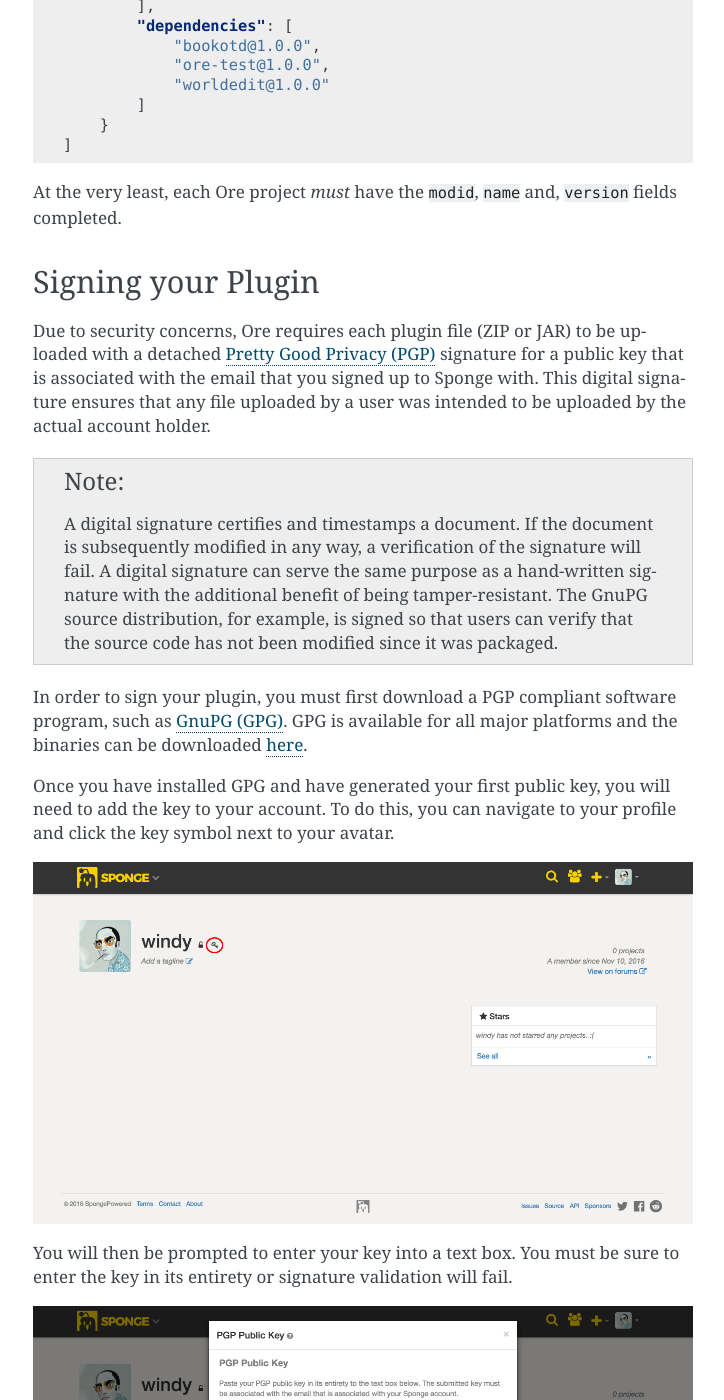
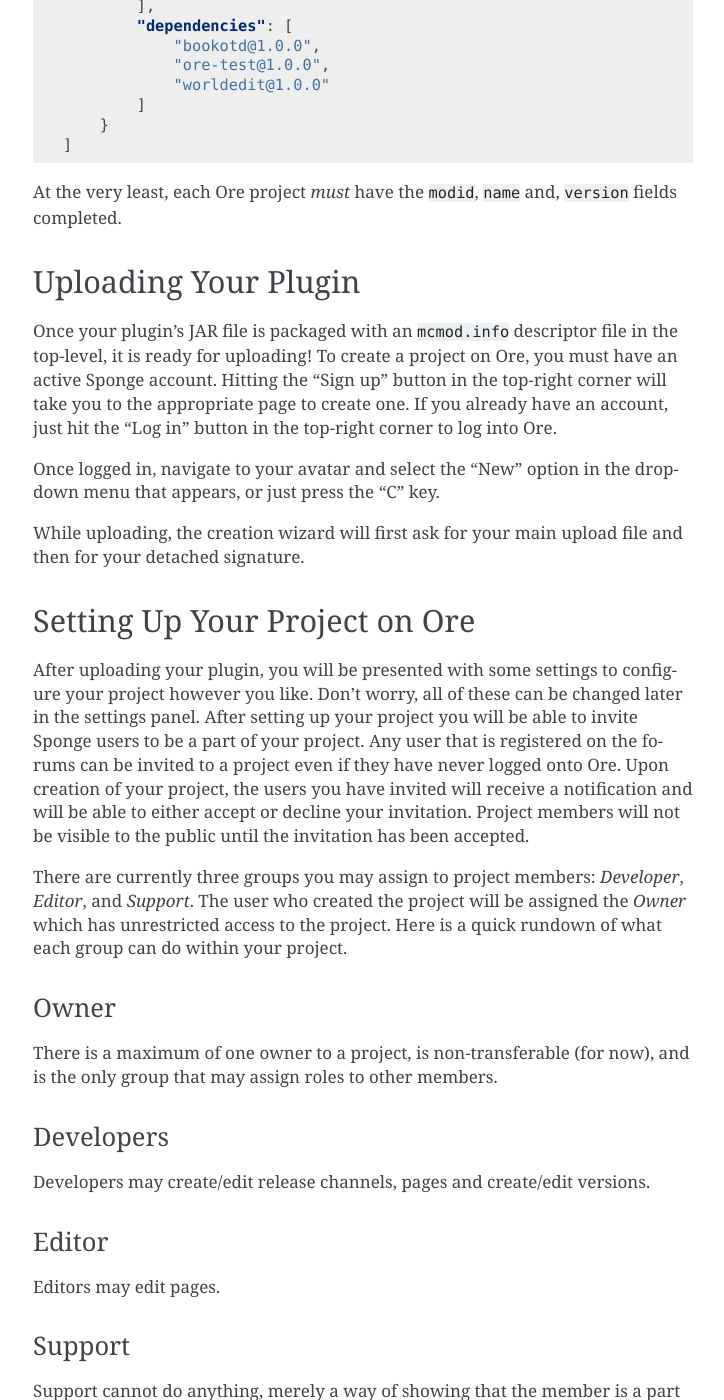
Before and after one commit to SpongePowered/SpongeDocs, a Sphinx documentation site: the page built from source/ore/publish.rst, in a window 1280 px wide and 1400 px high, scrolled down 934 px. Shown: the whole window, without its empty margins (387-1111 px from the left). Built offline with Sphinx 7.4.7, drawn with Linux system fonts in a browser that asks for light colours; pages that are not in the unit, such as notebooks, are missing from menus; some of the changed text lies outside the part shown.

Commit message:
Remove plugin PGP signing
Resolves #823

```diff
--- a/source/ore/publish.rst
+++ b/source/ore/publish.rst
@@ -49,61 +49,12 @@
 
 At the very least, each Ore project *must* have the ``modid``, ``name`` and, ``version`` fields completed.
 
-Signing your Plugin
-~~~~~~~~~~~~~~~~~~~
-
-Due to security concerns, Ore requires each plugin file (ZIP or JAR) to be uploaded with a detached
-`Pretty Good Privacy (PGP) <https://en.wikipedia.org/wiki/Pretty_Good_Privacy>`__ signature for a public key that is
-associated with the email that you signed up to Sponge with. This digital signature ensures that any file uploaded by a
-user was intended to be uploaded by the actual account holder.
-
-.. note::
-
-    A digital signature certifies and timestamps a document. If the document is subsequently modified in any way, a
-    verification of the signature will fail. A digital signature can serve the same purpose as a hand-written signature
-    with the additional benefit of being tamper-resistant. The GnuPG source distribution, for example, is signed so
-    that users can verify that the source code has not been modified since it was packaged.
-
-In order to sign your plugin, you must first download a PGP compliant software program, such as
-`GnuPG (GPG) <https://www.gnupg.org/>`__. GPG is available for all major platforms and the binaries can be downloaded
-`here <https://www.gnupg.org/download/index.html#sec-1-2>`__.
-
-Once you have installed GPG and have generated your first public key, you will need to add the key to your account.
-To do this, you can navigate to your profile and click the key symbol next to your avatar.
-
-.. image:: /images/ore/help_1.png
-    :align: center
-    :alt: PGP public key 1
-
-You will then be prompted to enter your key into a text box. You must be sure to enter the key in its entirety or
-signature validation will fail.
-
-.. image:: /images/ore/help_2.png
-    :align: center
-    :alt: PGP public key 2
-
-Finally, you must sign your built plugin with your *private* key of the public key you uploaded. You only need to sign
-the file that you are uploading: for instance, if you are uploading a ZIP with your plugin JAR included, only the ZIP
-needs to (and should only be) signed. The easiest way to sign the file you intend to upload is with the following GPG
-command.
-
-.. code-block:: bash
-
-    gpg --output myplugin-1.0.0.jar.sig --detach-sig myplugin-1.0.0.jar
-
-.. note::
-
-    If you're using a build manager such as Gradle or Maven, there are plugins you can apply to your build script that
-    can sign built artifacts and automate this laborious process for you. For more information, please refer to
-    `Gradle's documentation <https://docs.gradle.org/current/userguide/signing_plugin.html>`__ or
-    `Maven's documentation <https://maven.apache.org/plugins/maven-gpg-plugin/>`__.
-
 Uploading Your Plugin
 ~~~~~~~~~~~~~~~~~~~~~
 
-Once your plugin's JAR file is packaged with an ``mcmod.info`` descriptor file in the top-level and signed with your
-PGP private key, your plugin is ready for uploading! To create a project on Ore, you must have an active Sponge
-account. Hitting the "Sign up" button in the top-right corner will take you to the appropriate page to create one. If
+Once your plugin's JAR file is packaged with an ``mcmod.info`` descriptor file in the top-level,
+it is ready for uploading! To create a project on Ore, you must have an active Sponge account.
+Hitting the "Sign up" button in the top-right corner will take you to the appropriate page to create one. If
 you already have an account, just hit the "Log in" button in the top-right corner to log into Ore.
 
 Once logged in, navigate to your avatar and select the "New" option in the drop-down menu that appears, or just press
```
